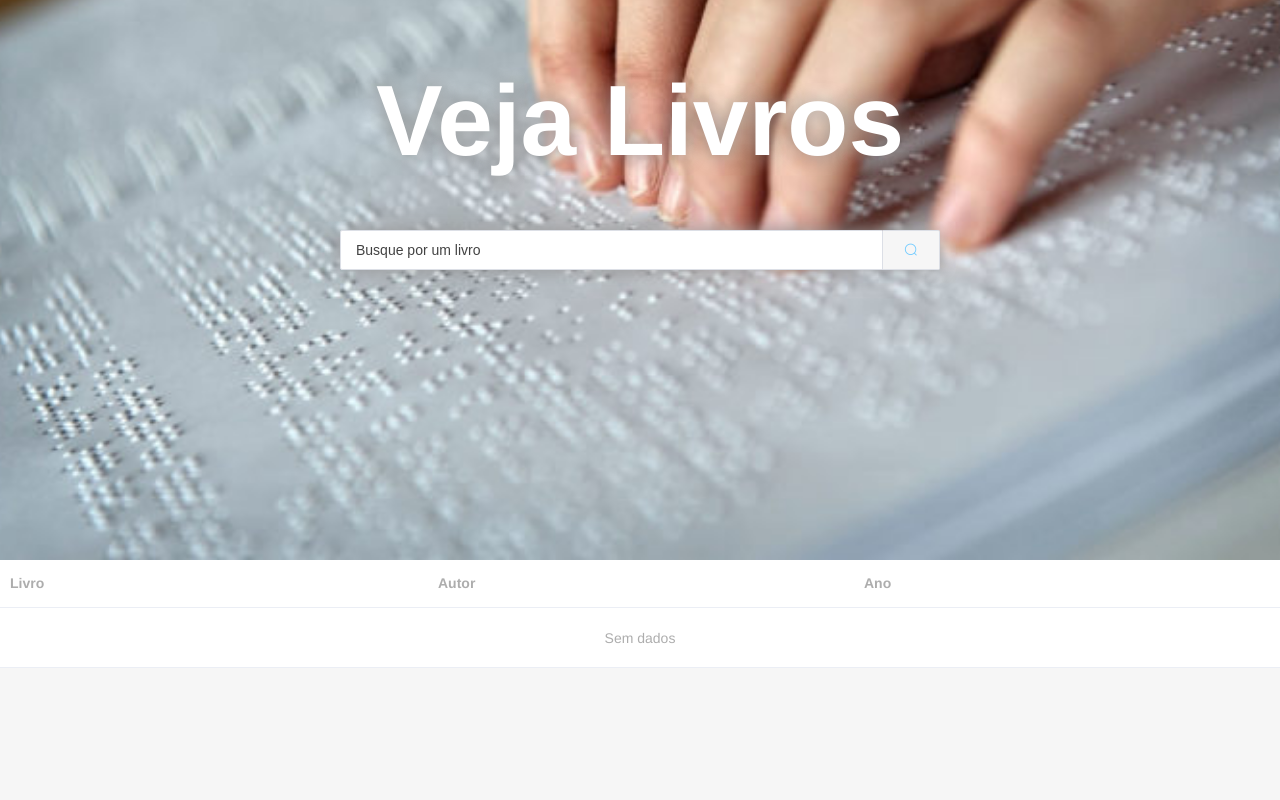
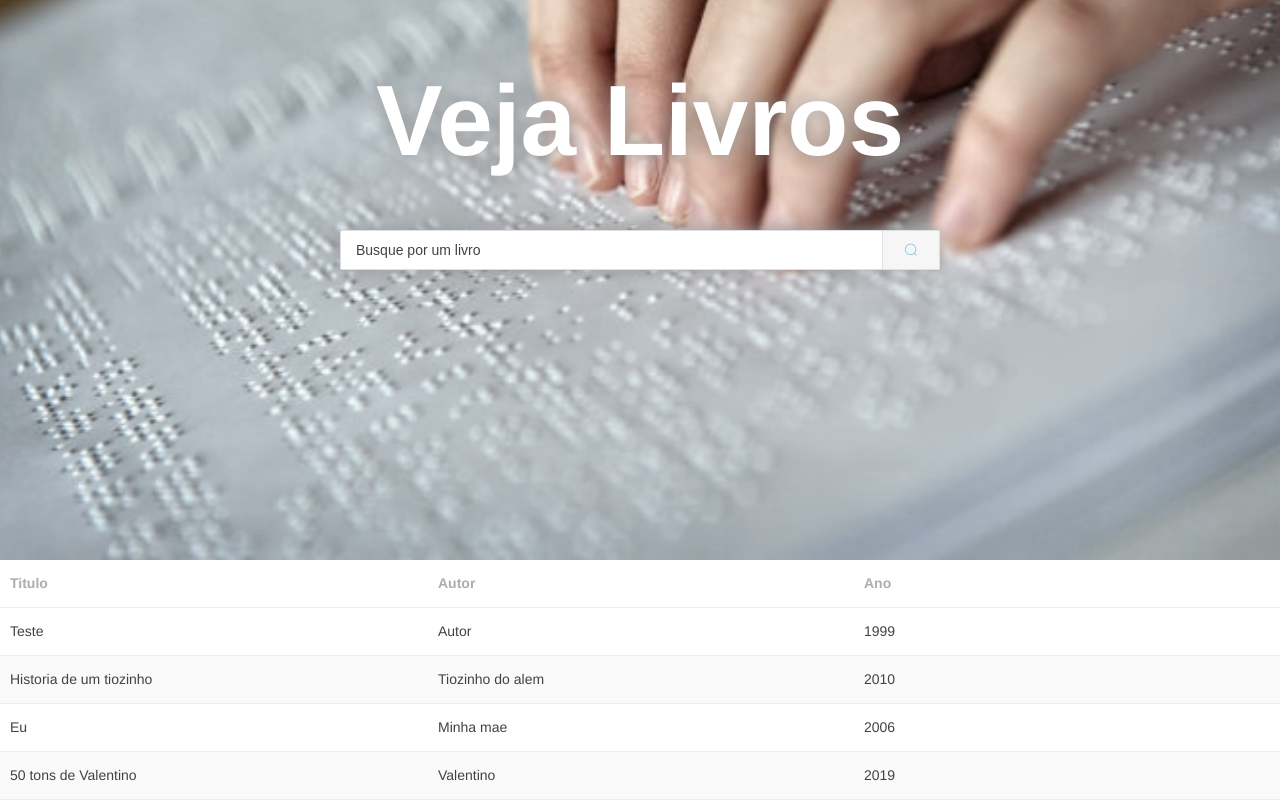
Before and after one commit to BilacDev/VejaLivros-Web, a Vue app: page /#/ in a window 1280 px wide. Shown: the part 240-1040 px from the top of the page. Before the commit the page ends 908 px from the top, so only its background shows below. Built offline with nearby package versions, Linux system fonts and the light colour scheme; no server answers.

Commit message:
Cria filtro

```diff
--- a/package.json
+++ b/package.json
@@ -11,12 +11,13 @@
     "axios": "^0.18.0",
     "element-ui": "^2.4.5",
     "vue": "^2.6.6",
-    "vue-router": "^3.0.1"
+    "vue-router": "^3.0.1",
+    "vue-scrollto": "^2.15.0"
   },
   "devDependencies": {
     "@vue/cli-plugin-babel": "^3.4.0",
     "@vue/cli-plugin-eslint": "^3.4.0",
-    "@vue/cli-service": "^3.4.0",
+    "@vue/cli-service": "^3.5.3",
     "@vue/eslint-config-standard": "^4.0.0",
     "babel-eslint": "^10.0.1",
     "eslint": "^5.8.0",
--- a/src/components/ReadBook.vue
+++ /dev/null
@@ -1,58 +0,0 @@
-<template>
-  <div class="hello">
-    <h1>{{ msg }}</h1>
-    <p>
-      For a guide and recipes on how to configure / customize this project,<br>
-      check out the
-      <a href="https://cli.vuejs.org" target="_blank" rel="noopener">vue-cli documentation</a>.
-    </p>
-    <h3>Installed CLI Plugins</h3>
-    <ul>
-      <li><a href="https://github.com/vuejs/vue-cli/tree/dev/packages/%40vue/cli-plugin-babel" target="_blank" rel="noopener">babel</a></li>
-      <li><a href="https://github.com/vuejs/vue-cli/tree/dev/packages/%40vue/cli-plugin-eslint" target="_blank" rel="noopener">eslint</a></li>
-    </ul>
-    <h3>Essential Links</h3>
-    <ul>
-      <li><a href="https://vuejs.org" target="_blank" rel="noopener">Core Docs</a></li>
-      <li><a href="https://forum.vuejs.org" target="_blank" rel="noopener">Forum</a></li>
-      <li><a href="https://chat.vuejs.org" target="_blank" rel="noopener">Community Chat</a></li>
-      <li><a href="https://twitter.com/vuejs" target="_blank" rel="noopener">Twitter</a></li>
-      <li><a href="https://news.vuejs.org" target="_blank" rel="noopener">News</a></li>
-    </ul>
-    <h3>Ecosystem</h3>
-    <ul>
-      <li><a href="https://router.vuejs.org" target="_blank" rel="noopener">vue-router</a></li>
-      <li><a href="https://vuex.vuejs.org" target="_blank" rel="noopener">vuex</a></li>
-      <li><a href="https://github.com/vuejs/vue-devtools#vue-devtools" target="_blank" rel="noopener">vue-devtools</a></li>
-      <li><a href="https://vue-loader.vuejs.org" target="_blank" rel="noopener">vue-loader</a></li>
-      <li><a href="https://github.com/vuejs/awesome-vue" target="_blank" rel="noopener">awesome-vue</a></li>
-    </ul>
-  </div>
-</template>
-
-<script>
-export default {
-  name: 'HelloWorld',
-  props: {
-    msg: String
-  }
-}
-</script>
-
-<!-- Add "scoped" attribute to limit CSS to this component only -->
-<style scoped lang="scss">
-h3 {
-  margin: 40px 0 0;
-}
-ul {
-  list-style-type: none;
-  padding: 0;
-}
-li {
-  display: inline-block;
-  margin: 0 10px;
-}
-a {
-  color: #42b983;
-}
-</style>
--- a/src/main.js
+++ b/src/main.js
@@ -4,12 +4,26 @@ import router from './router'
 
 // Plugin
 import './plugins/element.js'
+var VueScrollTo = require('vue-scrollto')
 
 // css
 import '@/styles/core.scss'
 import '@/styles/transitions.scss'
 
 Vue.config.productionTip = false
+Vue.use(VueScrollTo, {
+  container: "body",
+  duration: 800,
+  easing: "ease",
+  offset: 0,
+  force: true,
+  cancelable: true,
+  onStart: false,
+  onDone: false,
+  onCancel: false,
+  x: false,
+  y: true
+})
 
 new Vue({
   router,
--- a/src/router.js
+++ b/src/router.js
@@ -10,14 +10,6 @@ export default new Router({
       path: '/',
       name: 'home',
       component: Home
-    },
-    {
-      path: '/about',
-      name: 'about',
-      // route level code-splitting
-      // this generates a separate chunk (about.[hash].js) for this route
-      // which is lazy-loaded when the route is visited.
-      component: () => import(/* webpackChunkName: "about" */ './views/About.vue')
     }
   ]
 })
--- a/src/views/About.vue
+++ /dev/null
@@ -1,5 +0,0 @@
-<template>
-  <div class="about">
-    <h1>This is an about page</h1>
-  </div>
-</template>
--- a/src/views/Home.vue
+++ b/src/views/Home.vue
@@ -2,62 +2,83 @@
   <div class="view-home">
     <div class="view-home__cover">
       <h1 class="view-home__title">Veja Livros</h1>
-      <el-input placeholder="Busque por um livro" v-model="searchParam" @change="search" class="view-home__input">
-        <el-button slot="append" icon="el-icon-search"></el-button>
+      <el-input placeholder="Busque por um livro" v-model="searchParam" class="view-home__input">
+        <el-button slot="append" icon="el-icon-search" v-scroll-to="'#table-list'" />
       </el-input>
     </div>
-    <el-table :data="booksList" id="table-list" stripe style="width: 100%">
-      <el-table-column prop="title" label="Livro"/>
-      <el-table-column prop="author.name" label="Autor"/>
-      <el-table-column prop="created_at" label="Ano"/>
+    <el-table :data="filteredBooks" id="table-list" stripe style="width: 100%">
+      <el-table-column prop="title" label="Titulo" />
+      <el-table-column prop="author.name" label="Autor" />
+      <el-table-column prop="created_at" label="Ano" />
     </el-table>
   </div>
 </template>
 
 <script>
-import ReadBook from "@/components/ReadBook";
-import axios from "axios";
+import axios from 'axios'
 
 export default {
-  name: "home",
-  components: {
-    ReadBook
+  name: 'home',
+  data () {
+    return {
+      searchParam: '',
+      booksList: [
+        {
+          title: 'Teste',
+          author: { name: 'Autor' },
+          created_at: '1999'
+        },
+        {
+          title: 'Historia de um tiozinho',
+          author: { name: 'Tiozinho do alem' },
+          created_at: '2010'
+        },
+        {
+          title: 'Eu',
+          author: { name: 'Minha mae' },
+          created_at: '2006'
+        },
+        {
+          title: '50 tons de Valentino',
+          author: { name: 'Valentino' },
+          created_at: '2019'
+        }
+      ],
+      filteredBooks: []
+    }
   },
-  data() {
-    return {
-      searchParam: "",
-      booksList: []
-    };
-  },
-  mounted() {
+  mounted () {
     axios
-      .get("http://localhost:4000/api/v1/books")
+      .get('http://localhost:4000/api/v1/books')
       .then(response => response.data.data)
       .then(books => (this.booksList = books))
-      .catch(erro => console.log("Deu merda aqui", erro));
+      .catch(erro => console.log('Deu merda aqui', erro))
+  },
+  created () {
+    this.filteredBooks = this.booksList.slice(0)
+  },
+  watch: {
+    searchParam (term) {
+      this.filterSearch(term)
+    }
   },
   methods: {
-    search() {
-      console.log('entrou')
-      // Declare variables
-      const paramFormatted = this.searchParam.toUpperCase()
-      const table = document.getElementById("table-list");
-      const tr = table.getElementsByTagName("tr");
-
-      // Loop through all table rows, and hide those who don't match the search query
-      for (let i = 0; i < tr.length; i++) {
-        td = tr[i].getElementsByTagName("td")[1];
-        if (td) {
-          if (td.innerHTML.toUpperCase().indexOf(filter) > -1) {
-            tr[i].style.display = "";
-          } else {
-            tr[i].style.display = "none";
-          }
-        }
+    filterSearch (term) {
+      var allBooks = this.booksList.slice(0)
+      if (term) {
+        var results = allBooks.filter(this.createFilter(term))
+        this.filteredBooks = results
+      } else {
+        this.filteredBooks = allBooks
+      }
+    },
+    createFilter (term) {
+      return (occurrence) => {
+        return (occurrence.title.toLowerCase().includes(term.toLowerCase())) || (occurrence.created_at.toLowerCase().includes(term.toLowerCase())) || (occurrence.author.name.toLowerCase().includes(term.toLowerCase()))
       }
     }
   }
-};
+}
 </script>
 
 <style lang="scss">
@@ -73,6 +94,7 @@ export default {
     justify-content: center;
     align-items: center;
     flex-direction: column;
+    filter: grayscale(0.3)
   }
   &__title {
     color: white;
```
Also changed, not shown: 1 other file (tests, documents, lock files or other folders).
